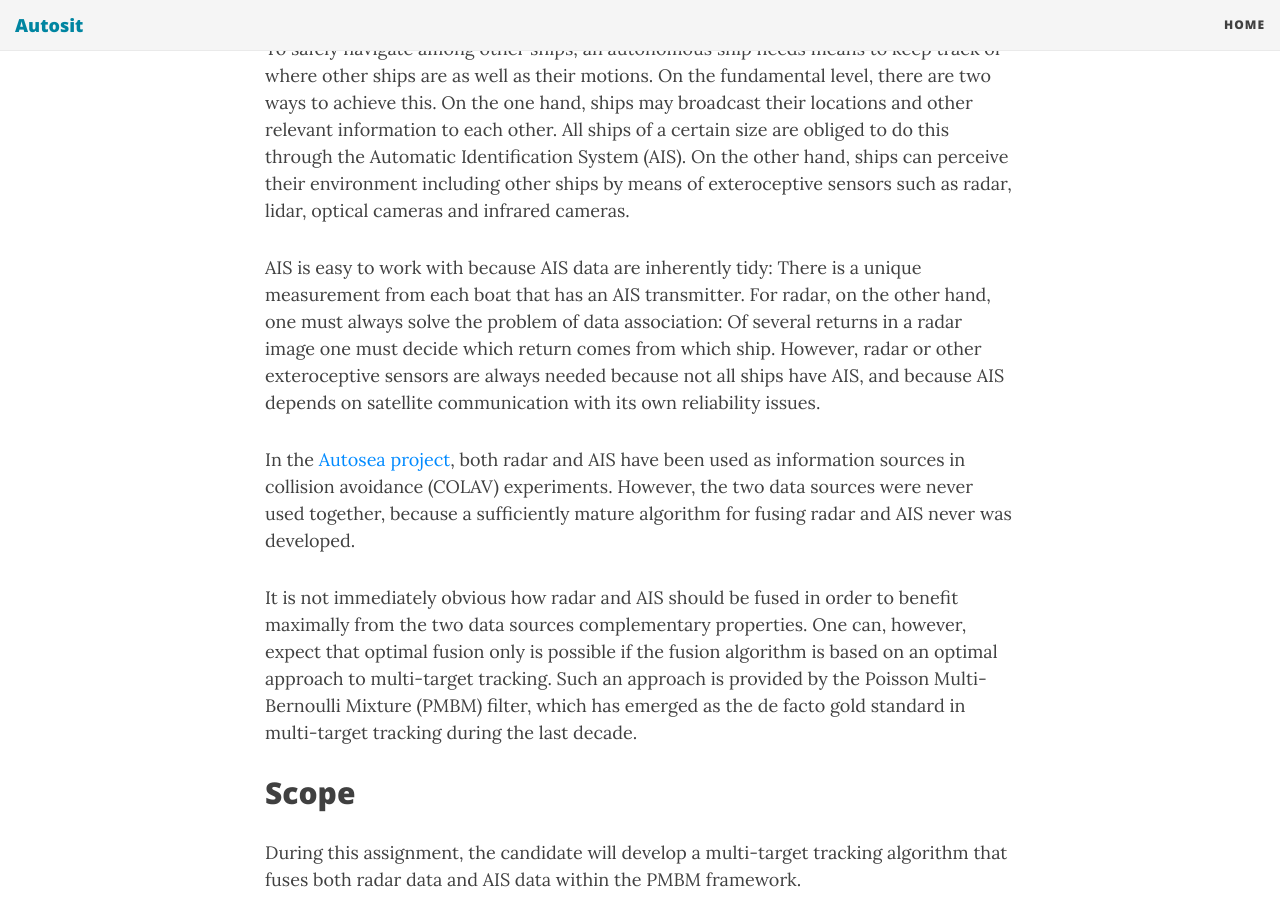
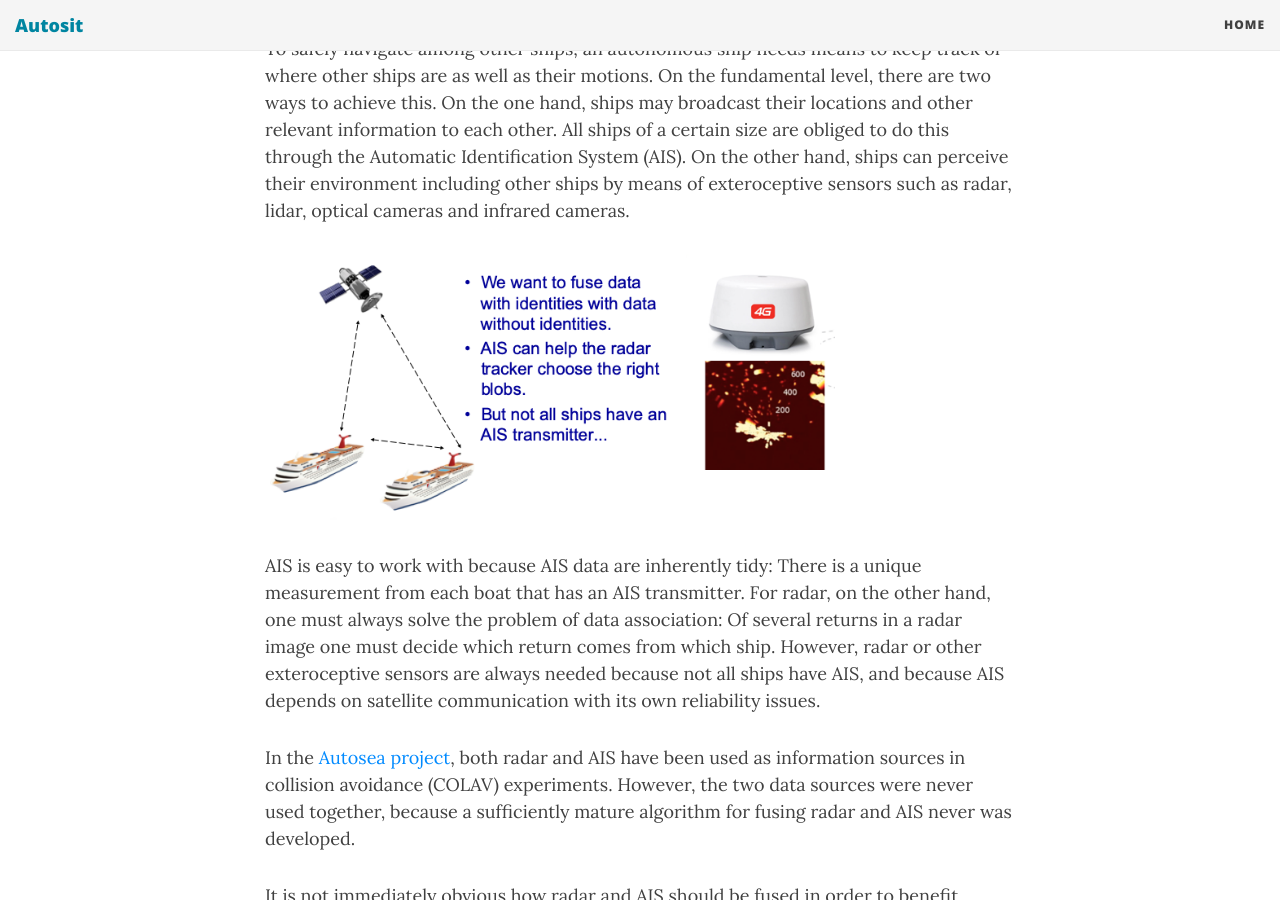
Before and after one commit to autosit/autosit.github.io, a Jekyll site: the page built from _posts/2019-04-24-pmbm_ais.md, in a window 1280 px wide and 900 px high, scrolled down 324 px. Built offline with Jekyll 4.4.1, drawn with Linux system fonts in a browser that asks for light colours; nearby versions of some CDN libraries.

Commit message:
picture in pmbm ais

```diff
--- a/_posts/2019-04-24-pmbm_ais.md
+++ b/_posts/2019-04-24-pmbm_ais.md
@@ -9,6 +9,8 @@ To safely navigate among other ships, an autonomous ship needs means to keep tra
 On the fundamental level, there are two ways to achieve this. On the one hand, ships may broadcast their locations and other relevant information to each other.
 All ships of a certain size are obliged to do this through the Automatic Identification System (AIS).
 On the other hand, ships can perceive their environment including other ships by means of exteroceptive sensors such as radar, lidar, optical cameras and infrared cameras.
+
+|<img src="{{site.url}}/assets/ais_slide.png" width="570"> |
 
 AIS is easy to work with because AIS data are inherently tidy: There is a unique measurement from each boat that has an AIS transmitter.
 For radar, on the other hand, one must always solve the problem of data association:
```
Also changed, not shown: assets/ais_slide.png (added).
